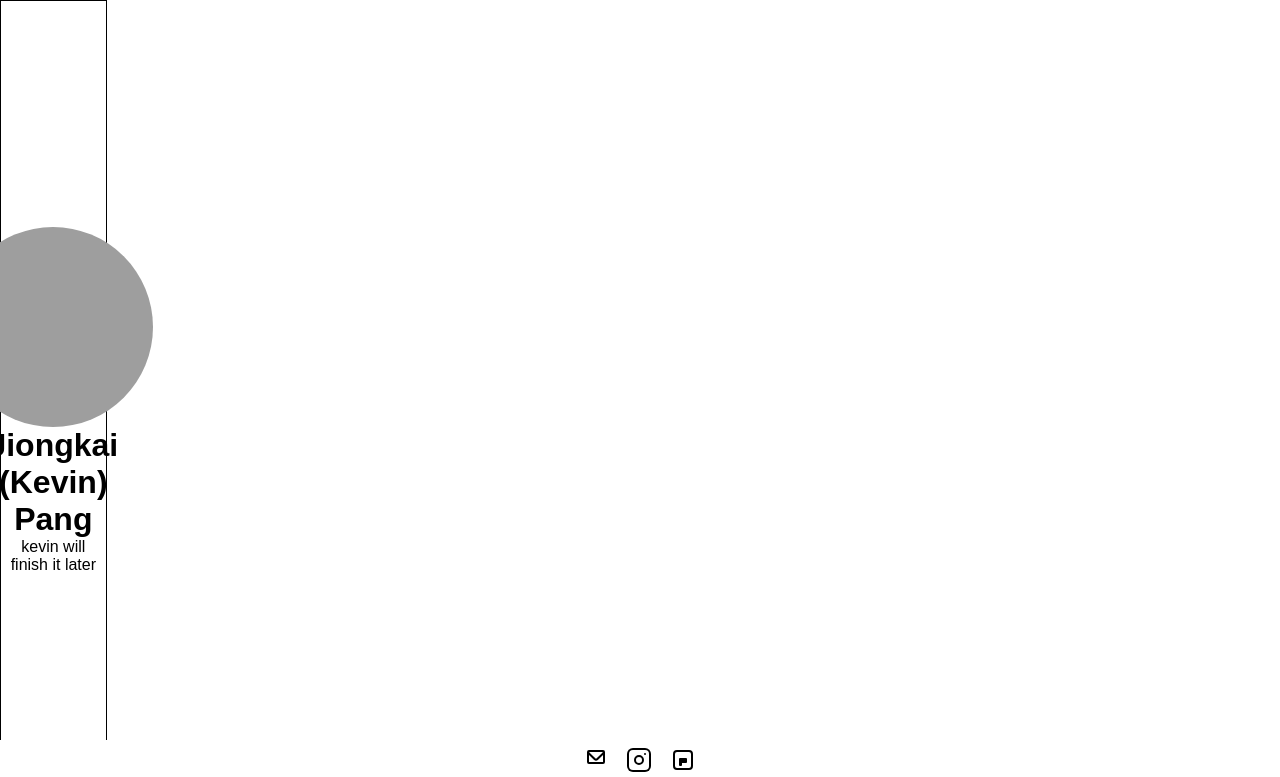
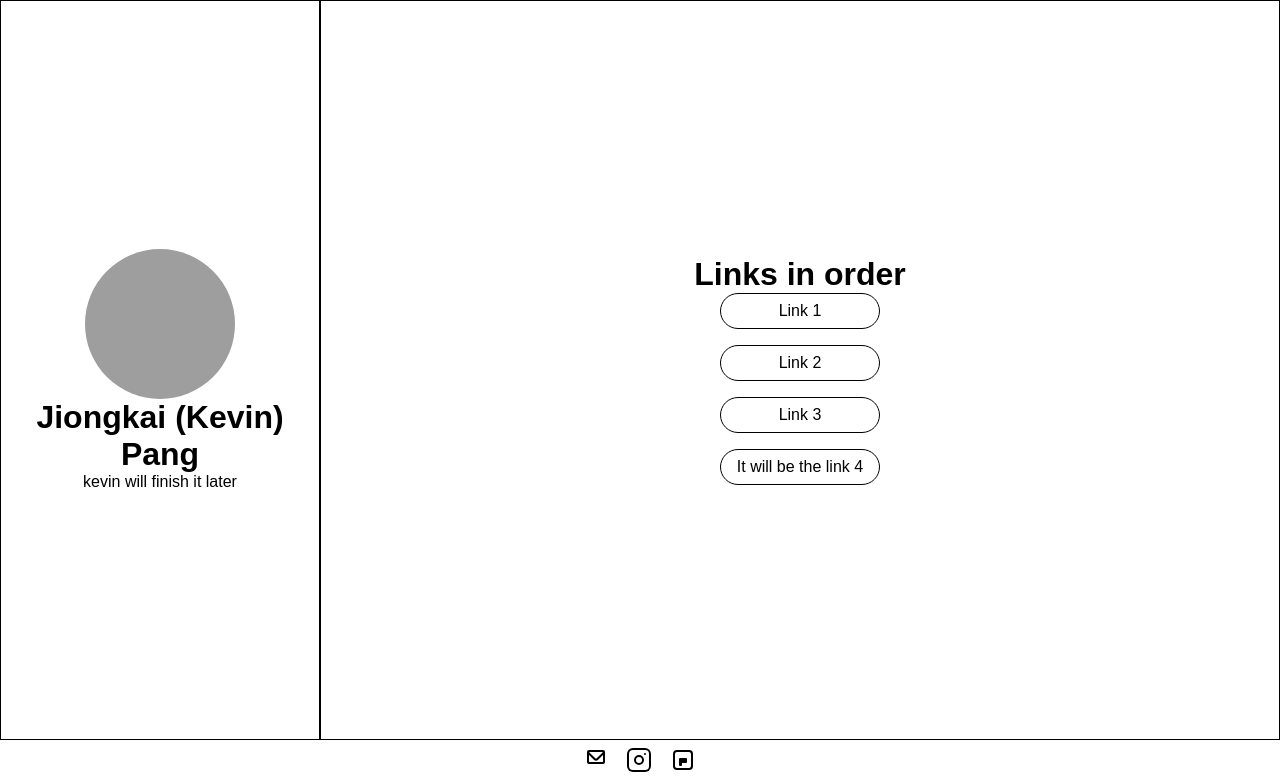
Before and after one commit to JiongkaiPang/JiongkaiPang.github.io, a plain HTML site: page index.html in a window 1280 px wide. Shown: the top 777 px of the page. Drawn offline with Linux system fonts and the light colour scheme; grey boxes are pictures that could not be loaded.

Commit message:
stylesheet.css

```diff
--- a/stylesheet.css
+++ b/stylesheet.css
@@ -13,7 +13,7 @@ body {
 }
 
 /* container */
-#container {
+main {
     display: flex;
     justify-content: center;
     align-items: center;
@@ -35,8 +35,8 @@ body {
 }
 
 #profilepicture {
-    width: 200px;
-    height: 200px;
+    width: 150px;
+    height: 150px;
     border-radius: 50%;
 }
 
@@ -52,6 +52,12 @@ body {
 
     border: 1px solid rgba(0,0,0,1);
 }
+
+.links ul {
+  list-style: none; /* Remove bullet points */
+  padding-left: 0; /* Remove default padding */
+}
+
 
 /* Footer */
 .footer {
@@ -100,9 +106,10 @@ li + li {
     color: inherit; /* Inherit the color from the footer */
 }
 
-@media only screen and (width <= 1025px) {
 
-  body {
+@media only screen and (max-width: 600px) {
+
+  main #container {
     height: calc(100vh - var(--footer-height));
     width: 100vw;
 
@@ -110,12 +117,12 @@ li + li {
 
     grid-template-columns: 1fr;
     grid-template-rows: 1fr;
-  }
+}
 }
 
-@media only screen and (width > 1025px) {
+@media only screen and (min-width: 601px) {
 
-  body {
+  main #container {
     height: calc(100vh - var(--footer-height));
     width: 100vw;
 
@@ -123,13 +130,8 @@ li + li {
 
     grid-template-columns: 1fr 2fr;
     grid-template-rows: 1fr;
-  }
 }
-
-
-
-
-
+}
 
 
     /* under are icons from css.gg*/
```
